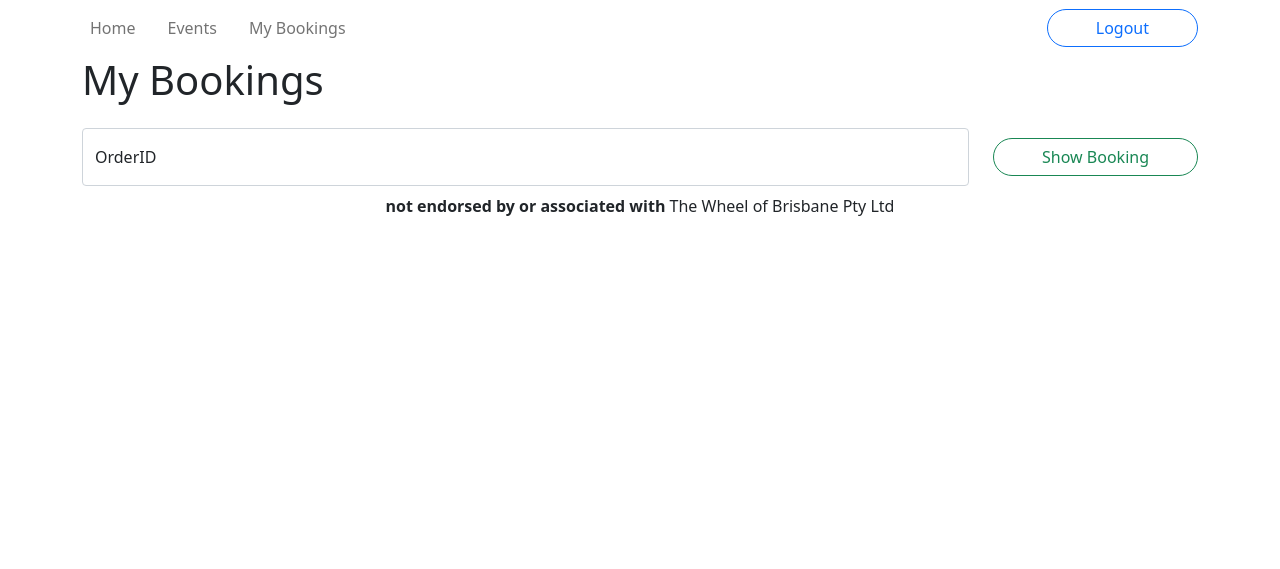
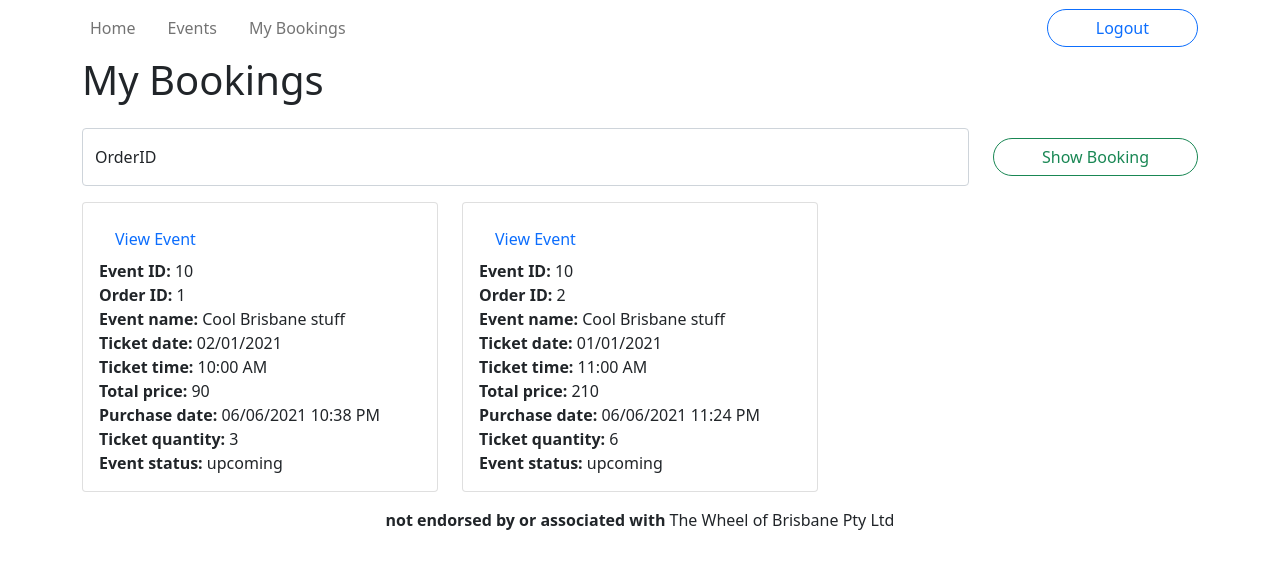
Before and after one commit to danielr0y/thewheel, a Flask app: page /bookings in a window 1280 px wide. Shown: the top 569 px of the page. Run offline with Flask 2, Linux system fonts and the light colour scheme; a user stored in the database is signed in; data comes from the database, SQL or seed files in the repository; both versions use the stored data as it was after the commit; some libraries are stand-ins or nearby versions.

Commit message:
display bookings

```diff
--- a/wheel/models.py
+++ b/wheel/models.py
@@ -310,6 +310,13 @@ class Booking(db.Model):
 
 
     @staticmethod
+    def getEventID(booking_id):
+        booking = Booking.query.get(booking_id)
+        ticket = Ticket.query.get(booking.ticket_id)
+        event = Event.query.get(ticket.event_id)
+        return event.id
+
+    @staticmethod
     def getAllByUser(user_id):
         return Booking.query.filter_by(user_id=user_id)
 
--- a/wheel/templates/bookings.html
+++ b/wheel/templates/bookings.html
@@ -19,25 +19,25 @@
     </div>
 </form>
 <section class="row row-cols-1 row-cols-md-2 row-cols-xl-3 g-4 mb-3">
-    {% for booking, ticket, event in bookings %}
-        <div id="{{ booking.id }}" class="col">
+
+    {% for key, value in bookings.items() %}
+        <div id="{{ key }}" class="col">
             <div class="card">
-                <a href="{{ url_for('events.view', event.id)}}" class="card-image" style="background-image: url('{{ event.image }}')"></a>
                 <div class="card-body">
-                    <h5>{{ event.name }}</h5>
-                    <div><strong>orderID: </strong>{{ booking.id }}</div>
-                    <div><strong>event date: </strong>{{ ticket.getDate().strftime("%d/%m/%Y") }}</div>
-                    <div><strong>event time: </strong>{{ ticket.getTime().strftime("%I:%M %p") }}</div>
-                    <div><strong>purchase price: </strong>{{ booking.total_price }}</div>
-                    <div><strong>purchase date: </strong>{{ booking.purchase_datetime.strftime("%d/%m/%Y %I:%M %p") }}</div>
-                    <div class="mb-3"><strong>gondolas reserved: </strong>{{ booking.qty }}</div>
-                    <div class="row">
-                        <span class="col my-auto">{{ event.status }}</span>
-                        <a href="{{ url_for('events.view', event.id)}}" class="col-auto btn btn-outline-{{ event.getStatusColour() }} rounded-pill px-5">View event</a>
-                    </div>
+                    <a href="{{ url_for('events.view', id=value['Event ID: '])}}" class="nav-link">View Event</a>
+
+                {% for key, value in value.items() %}
+                <div><strong>{{ key }} </strong>{{ value }}</div>
+                {% endfor %}
+
                 </div>
             </div>
         </div>
     {% endfor %}
+
+
+
+
+
 </section>
 {% endblock %}
--- a/wheel/views.py
+++ b/wheel/views.py
@@ -189,13 +189,30 @@ def check_upload_file(form):
 
 
 
-
-
-
 @main.route('/bookings')
 @login_required
 def bookings():
     bookings = Booking.getAllByUser(current_user.id)
+
+    dictionary = {}
+    for booking in bookings:
+        ticket = Ticket.query.get(booking.ticket_id)
+        event = Event.query.get(ticket.event_id)
+        dictionary[booking.id] = {
+            "Event ID: " : event.id, # have to have event ID in here for linking purposes
+            "Order ID:": booking.id,
+            "Event name: ": event.name,
+            "Ticket date: ": ticket.datetime.strftime("%d/%m/%Y"),
+            "Ticket time: ": ticket.datetime.strftime("%I:%M %p"),
+            "Total price: ": booking.total_price,
+            "Purchase date: ": booking.purchase_datetime.strftime("%d/%m/%Y %I:%M %p"),
+            "Ticket quantity: ": booking.qty,
+            "Event status: ": event.status,
+        }
+
+    print(dictionary.values())
+
+
 
     # TODO: for convenience, pass a list of dictionaries to the template... like this but python
     # bookings = bookings.map( booking => ({
@@ -204,7 +221,7 @@ def bookings():
     #     'event' : this.ticket.getEvent()
     # }) )
     # return render_template('bookings.html', bookings=bookings)
-    return render_template('bookings.html')
+    return render_template('bookings.html', bookings = dictionary)
 
 
 
```
Also changed, not shown: wheel/wheel.sqlite.
